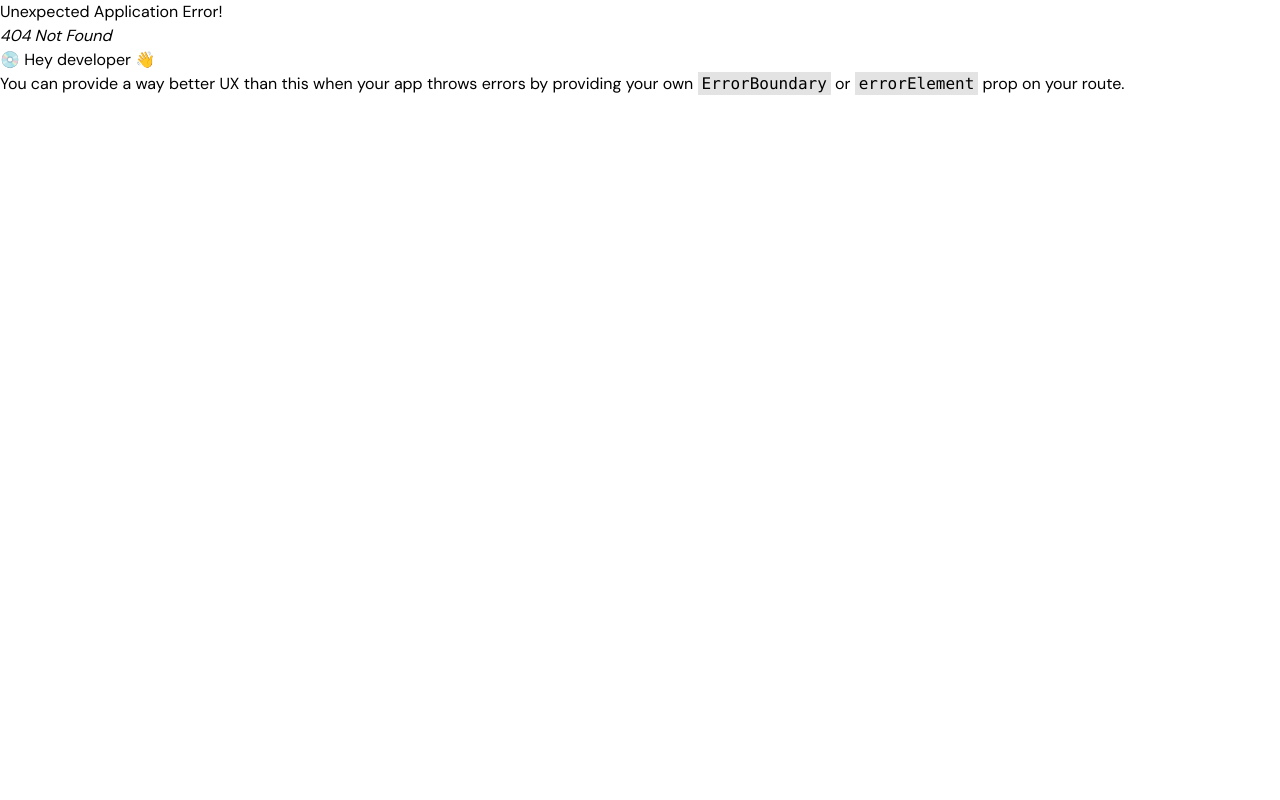
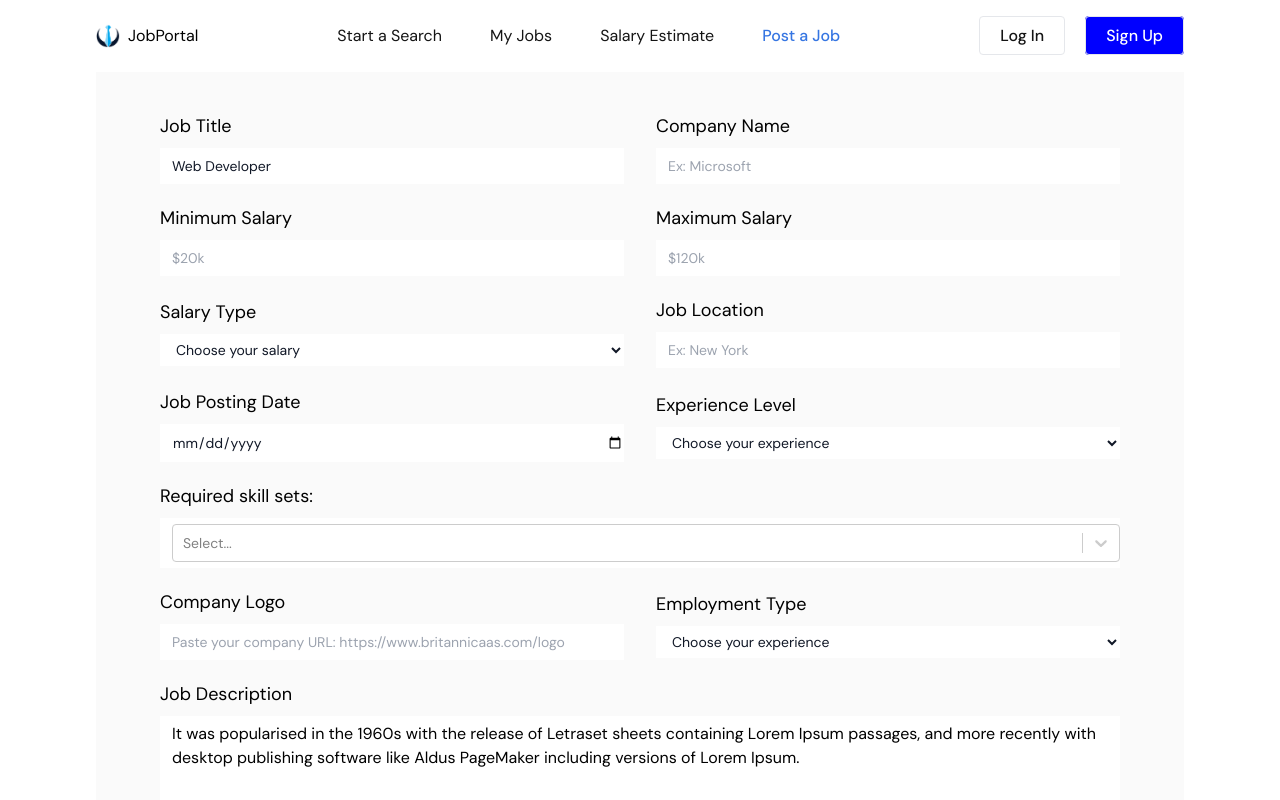
Before and after one commit to akhilavijayanmoonnumackal/Job-Portal, a React (Vite) app: page /post-a-job in a window 1280 px wide. Before the commit this address had no page. Shown: the top 800 px of the page. Built offline with nearby package versions, Linux system fonts and the light colour scheme.

Commit message:
create post

```diff
--- a/package.json
+++ b/package.json
@@ -12,8 +12,10 @@
   "dependencies": {
     "react": "^18.3.1",
     "react-dom": "^18.3.1",
+    "react-hook-form": "^7.53.0",
     "react-icons": "^5.3.0",
-    "react-router-dom": "^6.26.1"
+    "react-router-dom": "^6.26.1",
+    "react-select": "^5.8.0"
   },
   "devDependencies": {
     "@eslint/js": "^9.9.0",
--- /dev/null
+++ b/src/Pages/CreateJob.jsx
@@ -0,0 +1,196 @@
+import { useState } from "react";
+import { useForm } from "react-hook-form";
+import CreatableSelect from 'react-select/creatable';
+
+const CreateJob = () => {
+    const [ selectedOptions, setSelectedOptions] = useState(null);
+    const {
+        register,
+        handleSubmit,
+        formState: { errors },
+      } = useForm()
+
+      const onSubmit = (data) => {
+        data.skills = selectedOptions;
+        console.log(data);
+    }
+
+    const options = [
+        { value: "JavaScript", label: "JavaScript" },
+        { value: "C++", label: "C++" },
+        { value: "HTML", label: "HTML" },
+        { value: "NodeJS", label: "NodeJS" },
+        { value: "ReactJS", label: "ReactJS" },
+        { value: "Python", label: "Python" },
+        { value: "MongoDB", label: "MongoDB" },
+        { value: "PostgreSQL", label: "PostgreSQL" },
+        { value: "TailwindCSS", label: "TailwindCSS" },
+        { value: "NextJS", label: "NextJS" },
+        { value: "Redux", label: "Redux" },
+    ]
+
+  return (
+    <div className="max-w-screen-2xl container mx-auto xl:px-24 px-4">
+
+        {/* form */}
+        <div className="bg-[#FAFAFA] py-10 px-4 lg:px-16">
+            <form
+            onSubmit={handleSubmit(onSubmit)}
+            className="space-y-5"
+            >
+
+                {/* 1st row */}
+                <div className="create-job-flex">
+                    <div className="lg:w-1/2 w-full">
+                        <label className="block mb-2 text-lg">Job Title</label>
+                        <input
+                        type="text"
+                        defaultValue={"Web Developer"}
+                        {...register("jobTitle")}
+                        className="create-job-input"
+                        />
+                    </div>
+
+                    <div className="lg:w-1/2 w-full">
+                        <label className="block mb-2 text-lg">Company Name</label>
+                        <input
+                        type="text"
+                        placeholder="Ex: Microsoft"
+                        {...register("companyName")}
+                        className="create-job-input"
+                        />
+                    </div>
+                </div>
+
+                {/* 2nd row */}
+                <div className="create-job-flex">
+                    <div className="lg:w-1/2 w-full">
+                        <label className="block mb-2 text-lg">Minimum Salary</label>
+                        <input
+                        type="text"
+                        placeholder="$20k"
+                        {...register("minPrice")}
+                        className="create-job-input"
+                        />
+                    </div>
+
+                    <div className="lg:w-1/2 w-full">
+                        <label className="block mb-2 text-lg">Maximum Salary</label>
+                        <input
+                        type="text"
+                        placeholder="$120k"
+                        {...register("maxPrice")}
+                        className="create-job-input"
+                        />
+                    </div>
+                </div>
+
+                {/* 3rd row */}
+                <div className="create-job-flex">
+                    <div className="lg:w-1/2 w-full">
+                        <label className="block mb-2 text-lg">Salary Type</label>
+                        <select {...register("salaryType")} className="create-job-input">
+                            <option value="">Choose your salary</option>
+                            <option value="Hourly">Hourly</option>
+                            <option value="Monthly">Monthly</option>
+                            <option value="Yearly">Yearly</option>
+                        </select>
+                    </div>
+
+                    <div className="lg:w-1/2 w-full">
+                        <label className="block mb-2 text-lg">Job Location</label>
+                        <input
+                        type="text"
+                        placeholder="Ex: New York"
+                        {...register("jobLocation")}
+                        className="create-job-input"
+                        />
+                    </div>
+                </div>
+
+                {/* 4th row */}
+                <div className="create-job-flex">
+                    <div className="lg:w-1/2 w-full">
+                        <label className="block mb-2 text-lg">Job Posting Date</label>
+                        <input
+                        type="date"
+                        placeholder="Ex: 2024-08-23"
+                        {...register("postingDate")}
+                        className="create-job-input"
+                        />
+                    </div>
+                    <div className="lg:w-1/2 w-full">
+                        <label className="block mb-2 text-lg">Experience Level</label>
+                        <select {...register("experienceLevel")} className="create-job-input">
+                            <option value="">Choose your experience</option>
+                            <option value="NoExperience">Any experience</option>
+                            <option value="Internship">Internship</option>
+                            <option value="Work remotely">Work remotely</option>
+                        </select>
+                    </div>
+                </div>
+
+                {/* 5th row */}
+                <div>
+                    <label className="block mb-2 text-lg">Required skill sets:</label>
+                    <CreatableSelect
+                    defaultValue={selectedOptions}
+                    onChange={setSelectedOptions}
+                    options={options}
+                    isMulti
+                    className="create-job-input py-4"
+                    />
+                </div>
+
+                {/* 6th row */}
+                <div className="create-job-flex">
+                    <div className="lg:w-1/2 w-full">
+                        <label className="block mb-2 text-lg">Company Logo</label>
+                        <input
+                        type="url"
+                        placeholder="Paste your company URL: https://www.britannicaas.com/logo"
+                        {...register("companyLogo")}
+                        className="create-job-input"
+                        />
+                    </div>
+                    <div className="lg:w-1/2 w-full">
+                        <label className="block mb-2 text-lg">Employment Type</label>
+                        <select {...register("employmentType")} className="create-job-input">
+                            <option value="">Choose your experience</option>
+                            <option value="Full-time">Full-time</option>
+                            <option value="Part-time">Part-time</option>
+                            <option value="Temporary">Temporary</option>
+                        </select>
+                    </div>
+                </div>
+
+                {/* 7th row */}
+                <div className="w-full">
+                    <label className="block mb-2 text-lg">Job Description</label>
+                    <textarea
+                    className="w-full pl-3 py-1.5 focus:outline-none placeholder:text-gray-400"
+                    rows={6}
+                    defaultValue={"It was popularised in the 1960s with the release of Letraset sheets containing Lorem Ipsum passages, and more recently with desktop publishing software like Aldus PageMaker including versions of Lorem Ipsum."}
+                    placeholder="Job Description"
+                    {...register("description")} />
+                </div>
+
+                {/* last row */}
+                <div className="w-full">
+                    <label className="block mb-2 text-lg">Job Posted By</label>
+                    <input
+                        type="email"
+                        placeholder="your email"
+                        {...register("postedBy")}
+                        className="create-job-input"
+                        />
+                </div>
+
+                <input type="submit" className="block mb-12 bg-blue text-white font-semibold px-8 py-2 rounded-sm cursor-pointer" />
+            </form>
+        </div>
+    </div>
+  )
+}
+
+export default CreateJob
--- a/src/Router/Router.jsx
+++ b/src/Router/Router.jsx
@@ -1,7 +1,7 @@
 import { createBrowserRouter } from "react-router-dom";
 import App from '../App';
 import Home from "../Pages/Home";
-import About from "../Pages/About";
+import CreateJob from "../Pages/CreateJob";
 
 const router = createBrowserRouter([
     {
@@ -13,8 +13,8 @@ const router = createBrowserRouter([
           element: <Home />
         },
         {
-          path: '/about',
-          element: <About />
+          path: '/post-a-job',
+          element: <CreateJob />
         }
       ]
     },
```
Also changed, not shown: 1 other file (tests, documents, lock files or other folders).
